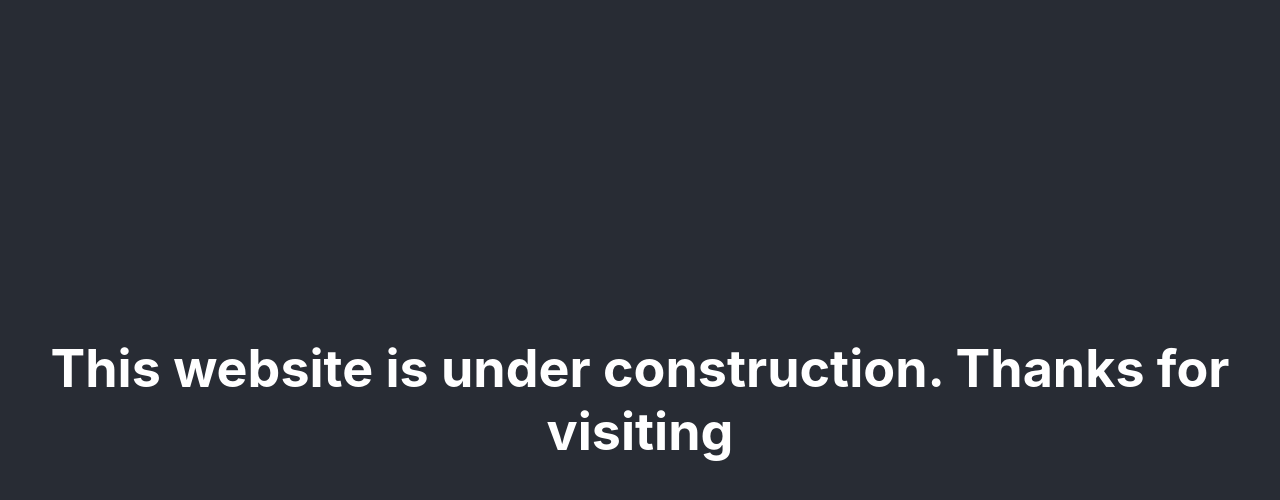
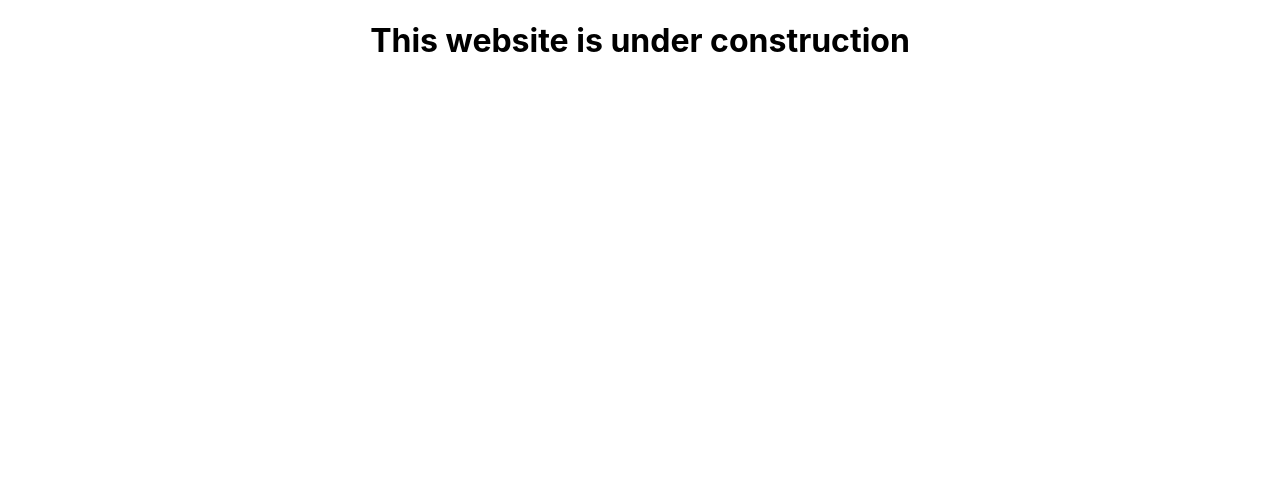
Before and after one commit to sachin9890/MusicApp, a React (Create React App) app: page / in a window 1280 px wide. Shown: the top 500 px of the page. Built offline with nearby package versions, Linux system fonts and the light colour scheme.

Commit message:
Update App.js

```diff
--- a/src/App.js
+++ b/src/App.js
@@ -6,9 +6,7 @@ class App extends Component {
   render() {
     return (
       <div className="App">
-        <header className="App-header">
-          <h1>This website is under construction. Thanks for visiting </h1>
-        </header>
+        <h1>This website is under construction </h1>
       </div>
     );
   }
```
